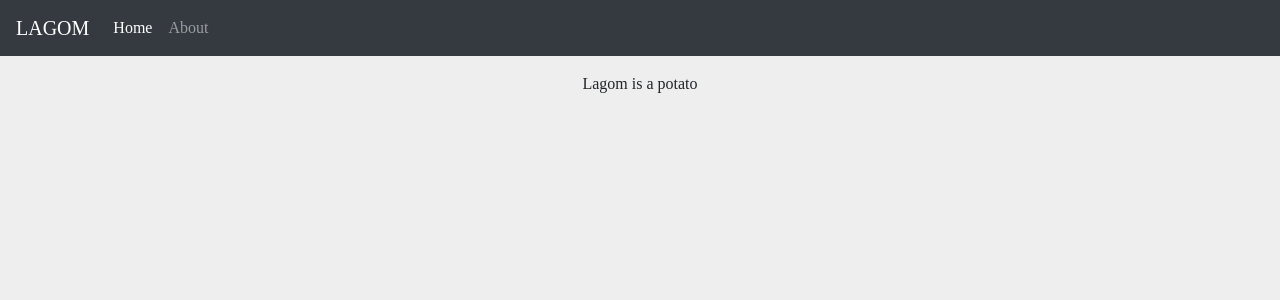
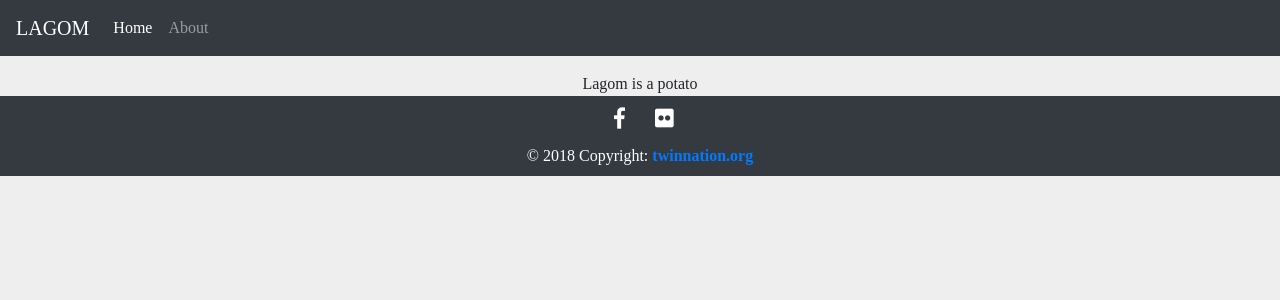
Before and after one commit to TwinProduction/lagom, an Angular app: page /about in a window 1280 px wide. Shown: the top 300 px of the page. Built offline with nearby package versions, Linux system fonts and the light colour scheme; a web font is replaced by a local one.

Commit message:
Added footer

```diff
--- a/src/app/app.component.html
+++ b/src/app/app.component.html
@@ -1,3 +1,5 @@
 <app-menu></app-menu>
 
 <router-outlet></router-outlet>
+
+<app-footer></app-footer>
--- a/src/app/app.component.ts
+++ b/src/app/app.component.ts
@@ -8,6 +8,6 @@ import { Component } from '@angular/core';
 })
 export class AppComponent {
 
-  title = 'app';
+  title:string = 'app';
 
 }
--- a/src/app/app.module.ts
+++ b/src/app/app.module.ts
@@ -8,13 +8,15 @@ import { HomeComponent } from './home/home.component';
 import { AboutComponent } from './about/about.component';
 import {HttpClientModule} from "@angular/common/http";
 import { MenuComponent } from './menu/menu.component';
+import { FooterComponent } from './footer/footer.component';
 
 @NgModule({
   declarations: [
     AppComponent,
     HomeComponent,
     AboutComponent,
-    MenuComponent
+    MenuComponent,
+    FooterComponent
   ],
   imports: [
     BrowserModule,
--- /dev/null
+++ b/src/app/footer/footer.component.css
@@ -0,0 +1,7 @@
+.social-link {
+  color: white;
+}
+
+.social-link:hover {
+  color: #CCC;
+}
--- /dev/null
+++ b/src/app/footer/footer.component.html
@@ -0,0 +1,23 @@
+<footer class="page-footer font-small bg-dark pt-2 text-white">
+  <div class="container">
+    <div class="row my-1">
+      <div class="col-6 text-right">
+        <a href="/facebook/url/here" title="Visit LAGOM's Facebook page" class="social-link">
+          <i class="fab fa-facebook-f fa-lg white-text"></i>
+        </a>
+      </div>
+      <div class="col-6">
+        <a href="/flickr/url/here" title="Visit LAGOM's Flickr page" class="social-link">
+          <i class="fab fa-flickr fa-lg white-text"></i>
+        </a>
+    </div>
+    </div>
+  </div>
+
+  <div class="footer-copyright py-2 text-center">
+    © {{currentYear}} Copyright:
+    <a href="https://twinnation.org/">
+      <strong> twinnation.org</strong>
+    </a>
+  </div>
+</footer>
--- /dev/null
+++ b/src/app/footer/footer.component.ts
@@ -0,0 +1,19 @@
+import { Component, OnInit } from '@angular/core';
+
+@Component({
+  selector: 'app-footer',
+  templateUrl: './footer.component.html',
+  styleUrls: ['./footer.component.css']
+})
+export class FooterComponent implements OnInit {
+
+  currentYear:number = 2018;
+
+  constructor() {
+    this.currentYear = (new Date()).getFullYear();
+  }
+
+  ngOnInit() {
+  }
+
+}
```
Also changed, not shown: 1 other file (tests, documents, lock files or other folders).
